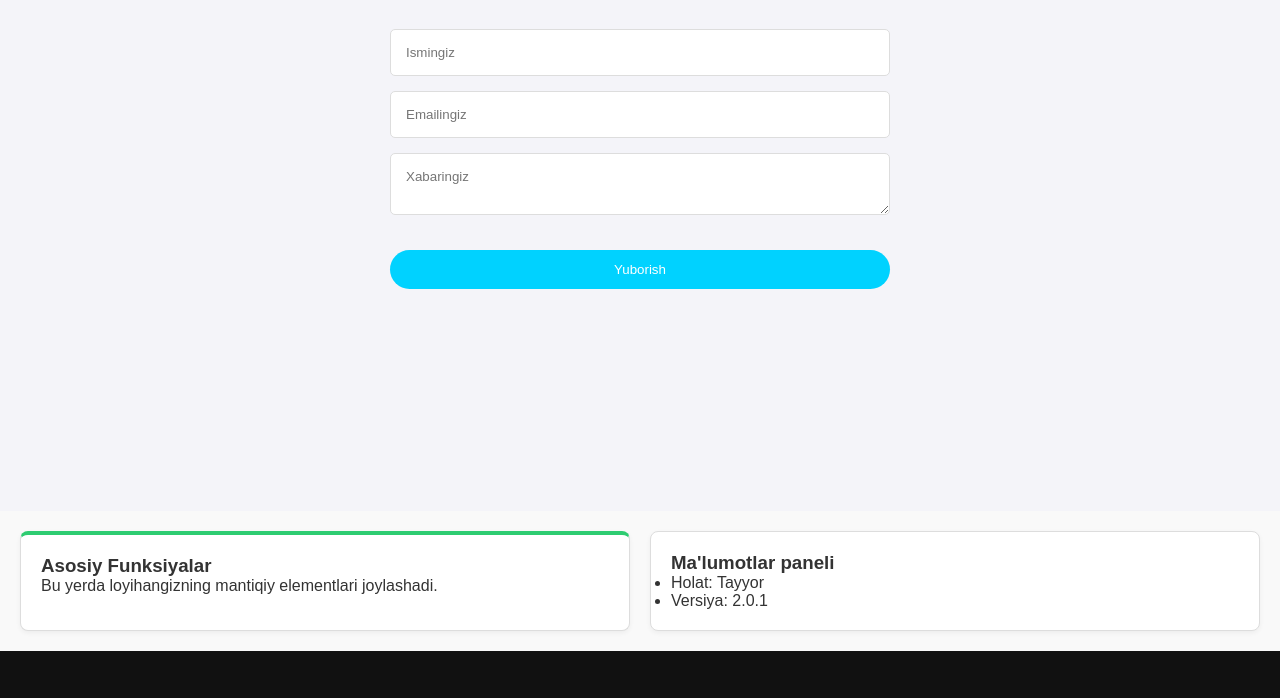
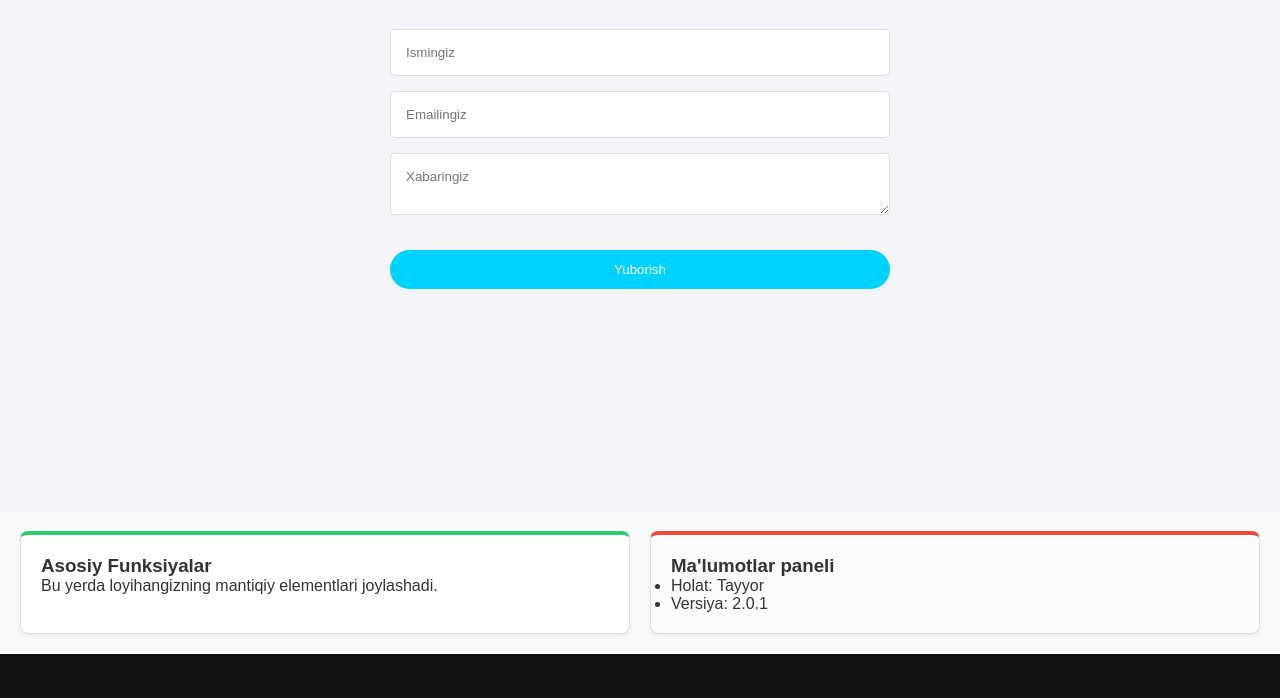
Before and after one commit to umida17/yangi-loyiham, a plain HTML site: page index.html in a window 1280 px wide. Shown: the part 3926-4624 px from the top of the page. Drawn offline with Linux system fonts and the light colour scheme.

Commit message:
panel css

```diff
--- a/main.css
+++ b/main.css
@@ -342,3 +342,9 @@ footer {
 .left-panel {
     border-top: 4px solid #2ecc71;
 }
+
+
+.right-panel {
+    border-top: 4px solid #e74c3c;
+    background-color: #fcfcfc;
+}
```
